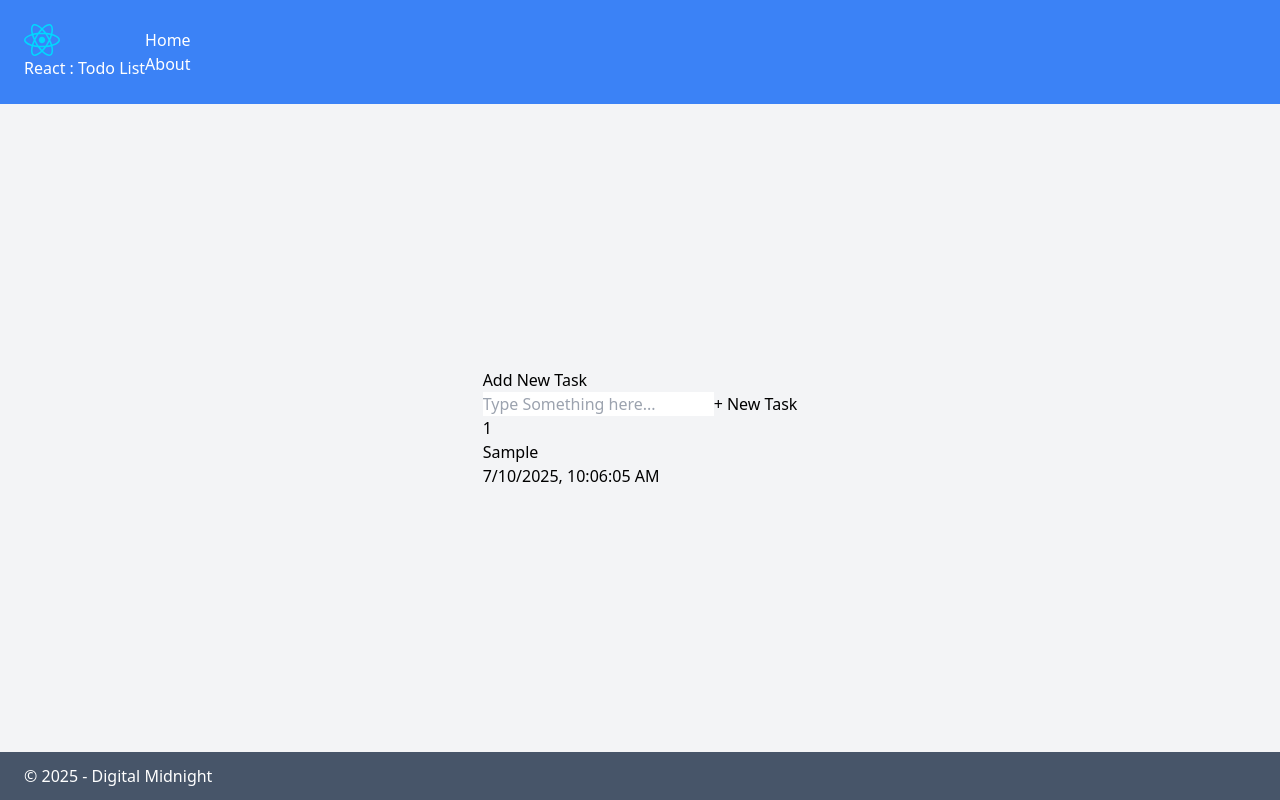
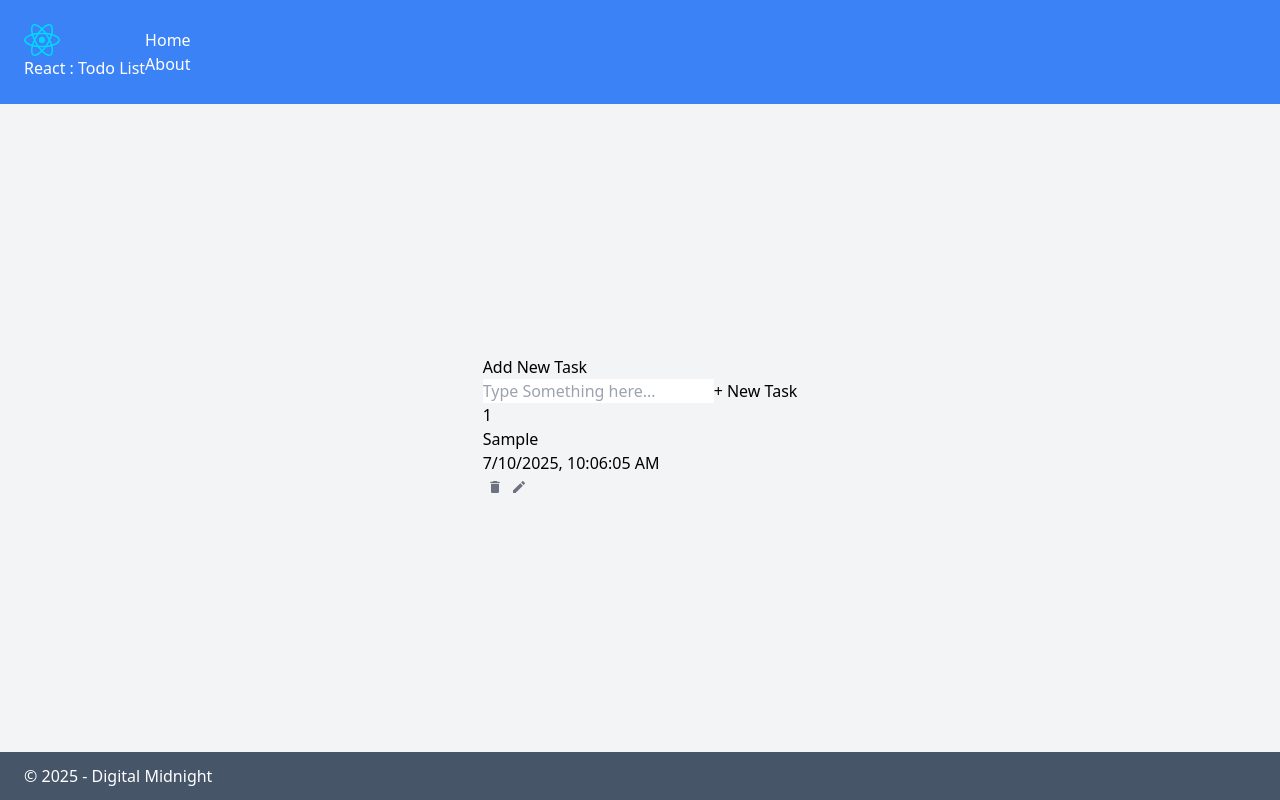
Before and after one commit to ParindaDear/React-PlayGround, a React (Vite) app: page / in a window 1280 px wide. Both pictures are taken after typing "Sample" into the empty fields and a click on the button "+ New Task". Built offline with nearby package versions, Linux system fonts and the light colour scheme.

Commit message:
lesson : Using icons, we will create, delete and edit icons, which can be done using react libraries

```diff
--- a/package.json
+++ b/package.json
@@ -13,6 +13,7 @@
     "@tailwindcss/vite": "^4.1.11",
     "react": "^19.1.0",
     "react-dom": "^19.1.0",
+    "react-icons": "^5.5.0",
     "react-router-dom": "^7.6.3"
   },
   "devDependencies": {
--- a/src/components/TodoItem.jsx
+++ b/src/components/TodoItem.jsx
@@ -1,7 +1,8 @@
-
+import { MdDelete, MdEdit } from "react-icons/md";
 
 const TodoItem = (props) => {
   return (
+    <>
         <li className="flex bg-white rounded shadow-sm p-4 mt-4 first:mt-0">
             <div className="flex gap-x-4 mr-auto items-center">
                 <div className="h-6 w-6 rounded-full shadow-small text-white text-sm bg-teal-400 text-center content-center">
@@ -12,8 +13,18 @@ const TodoItem = (props) => {
                     <p className="text-sm text-gray-400">{props.todo.date}</p>
                 </div>
             </div>
+
+            <div className="flex items-center gap-x-2">
+                <button type="button" className="todo-btn">
+                    <MdDelete/>
+                </button>
+                <button type="button" className="todo-btn">
+                    <MdEdit/>
+                </button>
+            </div>
         </li>
-  )
-}
+    </>
+  );
+};
 
-export default TodoItem
+export default TodoItem;
--- a/src/index.css
+++ b/src/index.css
@@ -21,3 +21,7 @@ main {
 footer {
     @apply  px-4 md:px-6 py-3 bg-slate-600 text-white;
 }
+
+.todo-btn {
+    @apply p-1 bg-gray-100 rounded-sm text-gray-500 hover:bg-gray-200;
+}
```
Also changed, not shown: 1 other file (tests, documents, lock files or other folders). Lines whose indentation alone changed are shown as unchanged.
